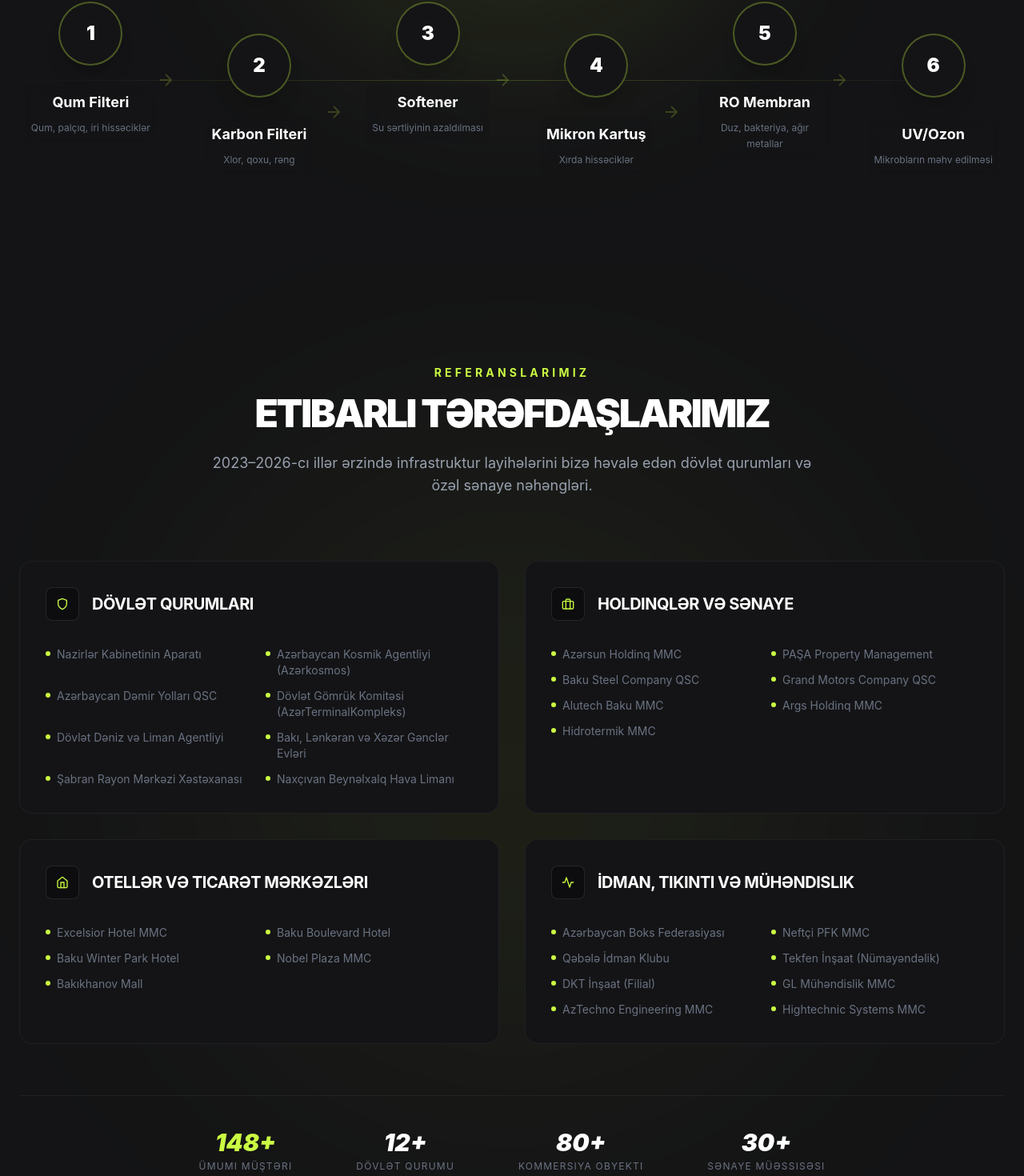
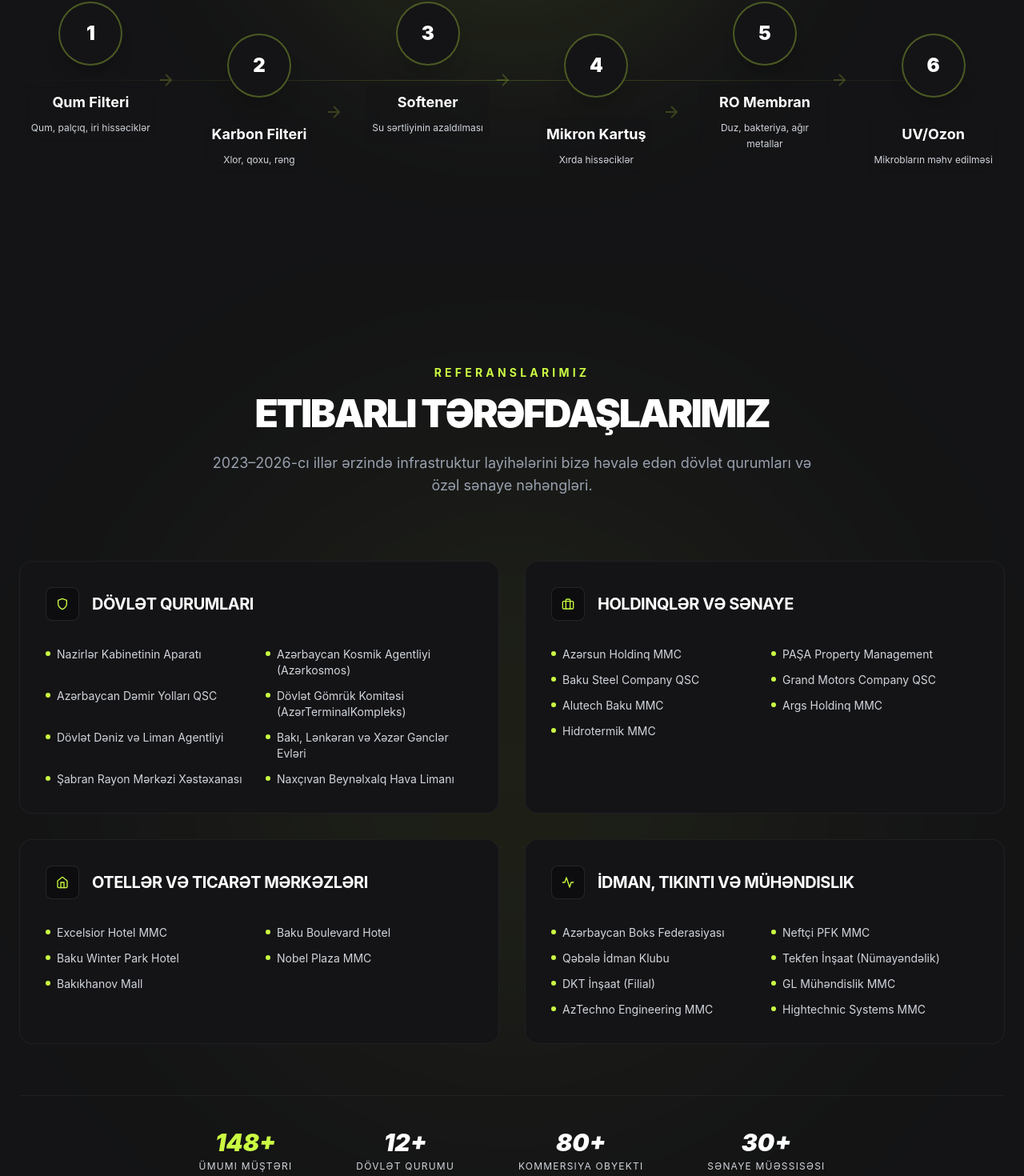
Before and after one commit to Termosfer/hht-tech, a React (Vite) app: page / in a window 1280 px wide. Shown: the part 6127-7597 px from the top of the page at 80% size. Built offline with nearby package versions, Linux system fonts and the light colour scheme.

Commit message:
text color changed

```diff
--- a/src/components/Footer.tsx
+++ b/src/components/Footer.tsx
@@ -166,7 +166,7 @@
         </div>
 
 
-        <div className="mt-20 pt-8 border-t border-gray-900 flex flex-col md:flex-row justify-between items-center gap-6 text-gray-500 text-[10px] md:text-xs tracking-[0.2em] text-center uppercase font-bold">
+        <div className="mt-20 pt-8 border-t border-gray-900 flex flex-col md:flex-row justify-between items-center gap-6 text-gray-300 text-[10px] md:text-xs tracking-[0.2em] text-center uppercase font-bold">
           <p>© {currentYear} HYDRO HEAT TECH (HHT). Bütün hüquqlar qorunur.</p>
           <div className="flex gap-6">
             <Link
--- a/src/components/SectionChunke.tsx
+++ b/src/components/SectionChunke.tsx
@@ -150,7 +150,7 @@
                   <h4 className="text-white font-bold text-lg mb-2 group-hover:text-[#CAFB42] transition-colors">
                     {step.title}
                   </h4>
-                  <p className="text-gray-500 text-xs leading-relaxed max-w-37.5">
+                  <p className="text-gray-300 text-xs leading-relaxed max-w-37.5">
                     {step.desc}
                   </p>
                 </div>
--- a/src/components/SectionClients.tsx
+++ b/src/components/SectionClients.tsx
@@ -112,7 +112,7 @@
                 {cat.list.map((client, i) => (
                   <li
                     key={i}
-                    className="text-gray-500 text-sm flex items-start gap-2 hover:text-white transition-colors cursor-default"
+                    className="text-gray-300 text-sm flex items-start gap-2 hover:text-white transition-colors cursor-default"
                   >
                     <span className="text-[#CAFB42] mt-1.5 w-1.5 h-1.5 rounded-full bg-[#CAFB42] shrink-0" />
                     {client}
@@ -126,7 +126,7 @@
         <div className="mt-16 pt-10 border-t border-white/5 flex flex-wrap justify-center gap-10 md:gap-20 text-center">
           <div>
             <p className="text-[#CAFB42] text-3xl font-black italic">148+</p>
-            <p className="text-gray-500 text-xs uppercase tracking-widest mt-1">
+            <p className="text-gray-300 text-xs uppercase tracking-widest mt-1">
               Ümumi Müştəri
             </p>
           </div>
@@ -134,7 +134,7 @@
             <p className="text-white text-3xl font-black italic text-opacity-80">
               12+
             </p>
-            <p className="text-gray-500 text-xs uppercase tracking-widest mt-1">
+            <p className="text-gray-300 text-xs uppercase tracking-widest mt-1">
               Dövlət Qurumu
             </p>
           </div>
@@ -142,7 +142,7 @@
             <p className="text-white text-3xl font-black italic text-opacity-80">
               80+
             </p>
-            <p className="text-gray-500 text-xs uppercase tracking-widest mt-1">
+            <p className="text-gray-300 text-xs uppercase tracking-widest mt-1">
               Kommersiya Obyekti
             </p>
           </div>
@@ -150,7 +150,7 @@
             <p className="text-white text-3xl font-black italic text-opacity-80">
               30+
             </p>
-            <p className="text-gray-500 text-xs uppercase tracking-widest mt-1">
+            <p className="text-gray-300 text-xs uppercase tracking-widest mt-1">
               Sənaye Müəssisəsi
             </p>
           </div>
--- a/src/pages/Contact.tsx
+++ b/src/pages/Contact.tsx
@@ -91,7 +91,7 @@
 
                 <div className="w-full h-px bg-white/10 my-8"></div>
 
-                <p className="text-gray-500 text-sm leading-relaxed mb-4 max-w-55">
+                <p className="text-gray-300 text-sm leading-relaxed mb-4 max-w-55">
                   Texniki dəstək və konsultasiya üçün müraciət edin.
                 </p>
                 <p className="text-white text-sm font-bold tracking-wide">
@@ -116,7 +116,7 @@
 
                 <div className="w-full h-px bg-white/10 my-8"></div>
 
-                <p className="text-gray-500 text-sm leading-relaxed mb-4 max-w-55">
+                <p className="text-gray-300 text-sm leading-relaxed mb-4 max-w-55">
                   Layihə və kommersiya təklifləri üçün bizə yazın.
                 </p>
                 <p className="text-white text-sm font-bold tracking-wide">
@@ -148,7 +148,7 @@
             </div>
 
             <div className="md:w-1/3 flex flex-col items-center md:items-end">
-              <p className="text-gray-500 text-center md:text-right mb-8 italic text-sm">
+              <p className="text-gray-300 text-center md:text-right mb-8 italic text-sm">
                 Sürətli əlaqə və təklif üçün WhatsApp vasitəsilə də yaza
                 bilərsiniz.
               </p>
```
